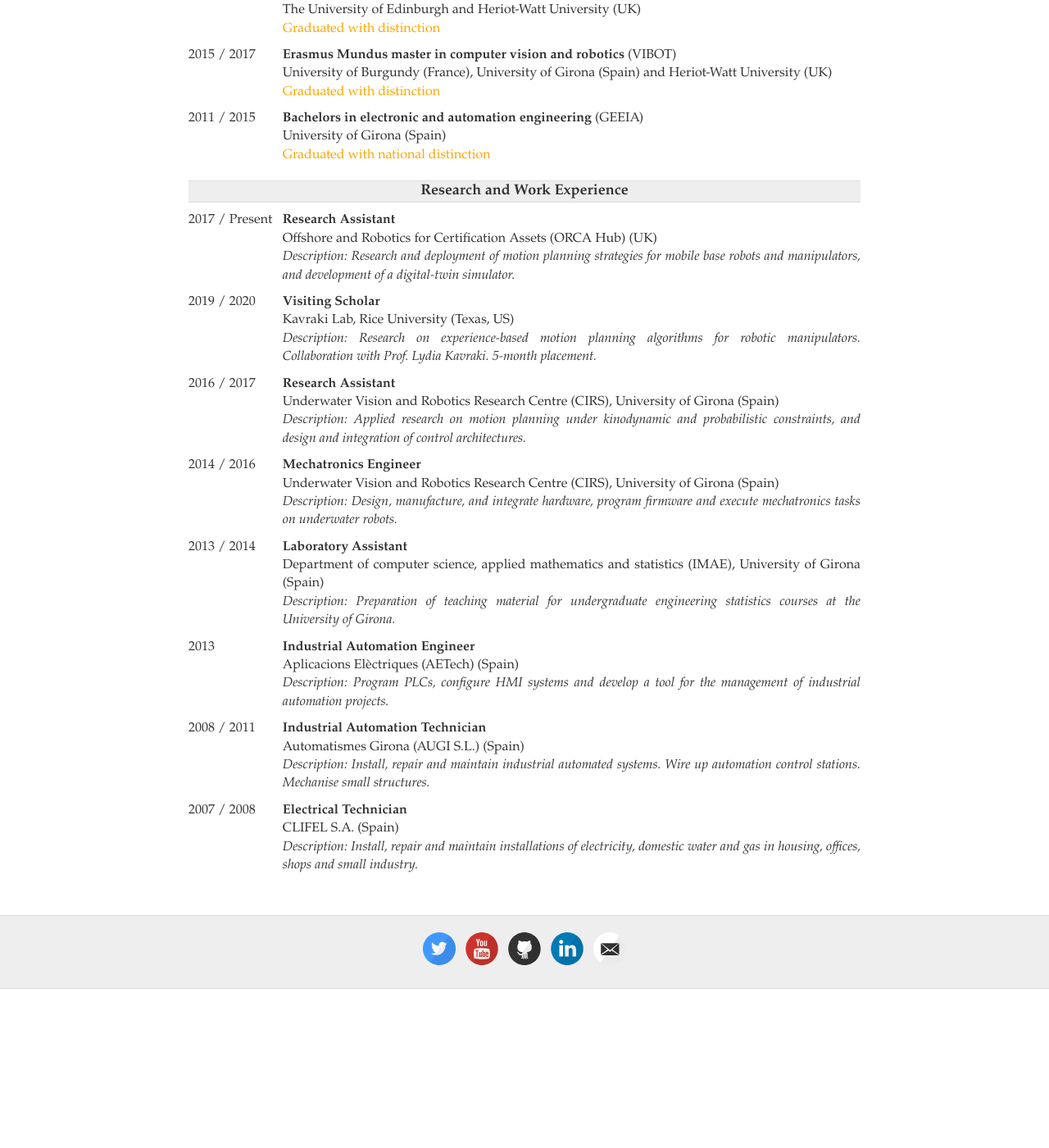
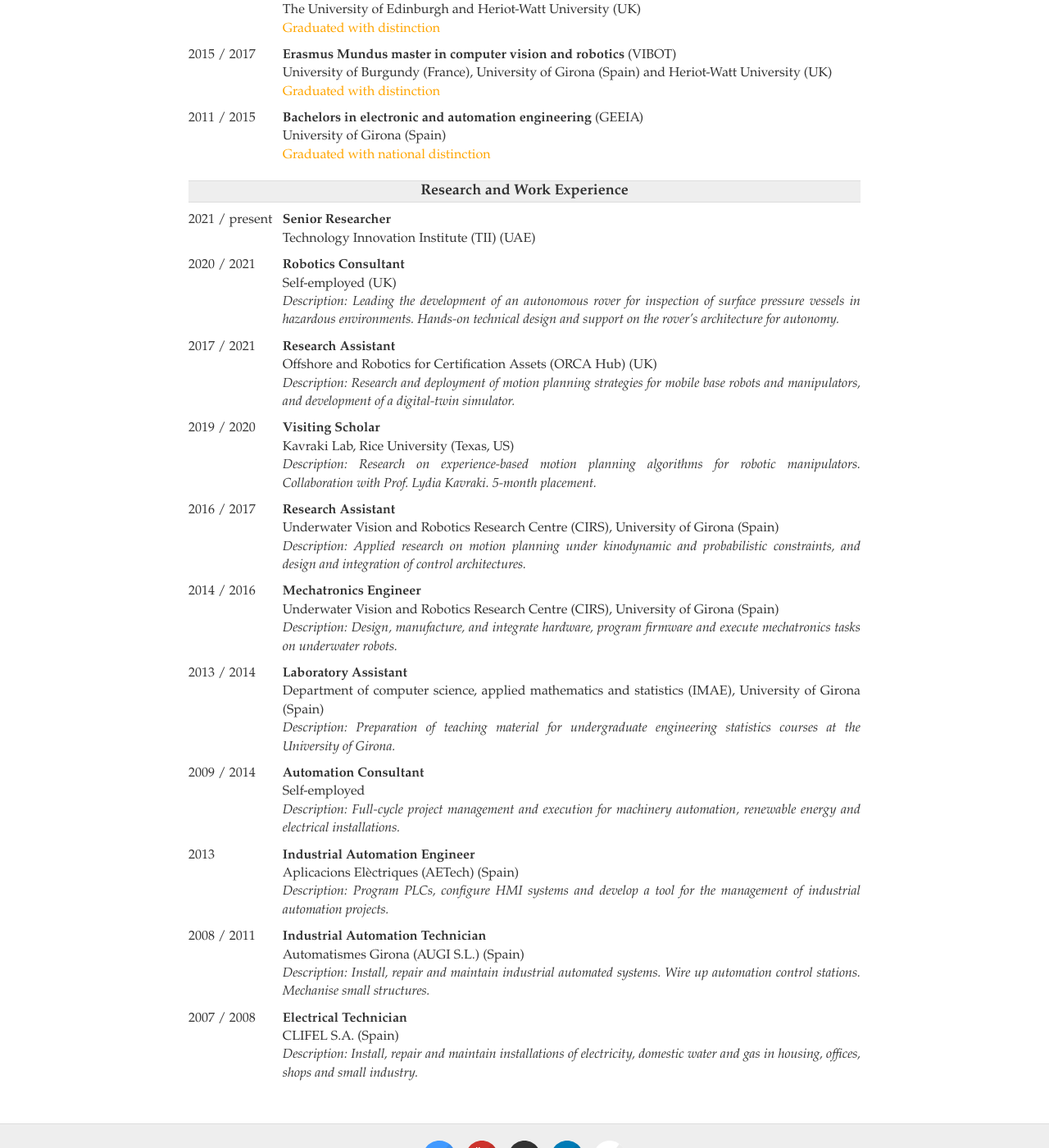
Before and after one commit to ericpairet/ericpairet.github.io, a Jekyll site: the page built from cv.md, in a window 1280 px wide and 1400 px high, scrolled down 342 px. Shown: the whole window at 82% size. Built offline with Jekyll 4.4.1, drawn with Linux system fonts in a browser that asks for light colours; before the commit the page ends 1548 px from its top, so only the background shows below that; some of the changed text lies outside the part shown.

Commit message:
general update

```diff
--- a/_data/news.yaml
+++ b/_data/news.yaml
@@ -1,3 +1,6 @@
+- date: Jun. 14, 2021
+  content: I have accepted a senior researcher position at <a href="https://tii.ae/" class="body">The Technology Innovation Institute</a>, Abu Dhabi (UAE).
+
 - date: Apr. 16, 2021
   content: A paper has been accepted for presentation in the Int. Conf. on Artificial Intelligence (IJCAI 2021) survey track.
 
--- a/cv.md
+++ b/cv.md
@@ -18,7 +18,7 @@
 
 <div class="row">
   <div class="column column-left">
-    <p>2018 / Present</p>
+    <p>2018 / 2021</p>
   </div>
   <div class="column column-right justify">
     <p><b>Centre for Doctoral Training in Robotics and Autonomous Systems</b> (CDT-RAS) <br> The University of Edinburgh and Heriot-Watt University (UK)</p>
@@ -62,7 +62,25 @@
 
 <div class="row">
   <div class="column column-left">
-    <p>2017 / Present</p>
+    <p>2021 / present</p>
+  </div>
+  <div class="column column-right justify">
+    <p><b>Senior Researcher</b> <br> Technology Innovation Institute (TII) (UAE) <br> <i></i></p>
+  </div>
+</div>
+
+<div class="row">
+  <div class="column column-left">
+    <p>2020 / 2021</p>
+  </div>
+  <div class="column column-right justify">
+    <p><b>Robotics Consultant</b> <br> Self-employed (UK) <br> <i>Description: Leading the development of an autonomous rover for inspection of surface pressure vessels in hazardous environments. Hands-on technical design and support on the rover’s architecture for autonomy.</i></p>
+  </div>
+</div>
+
+<div class="row">
+  <div class="column column-left">
+    <p>2017 / 2021</p>
   </div>
   <div class="column column-right justify">
     <p><b>Research Assistant</b> <br> Offshore and Robotics for Certification Assets (ORCA Hub) (UK) <br> <i>Description: Research and deployment of motion planning strategies for mobile base robots and manipulators, and development of a digital-twin simulator.</i></p>
@@ -102,6 +120,15 @@
   </div>
   <div class="column column-right justify">
     <p><b>Laboratory Assistant</b> <br> Department of computer science, applied mathematics and statistics (IMAE), University of Girona (Spain) <br> <i>Description: Preparation of teaching material for undergraduate engineering statistics courses at the University of Girona.</i></p>
+  </div>
+</div>
+
+<div class="row">
+  <div class="column column-left">
+    <p>2009 / 2014</p>
+  </div>
+  <div class="column column-right justify">
+    <p><b>Automation Consultant</b> <br> Self-employed <br> <i>Description: Full-cycle project management and execution for machinery automation, renewable energy and electrical installations.</i></p>
   </div>
 </div>
 
```
Also changed, not shown: index.html (+2 -2 lines).
